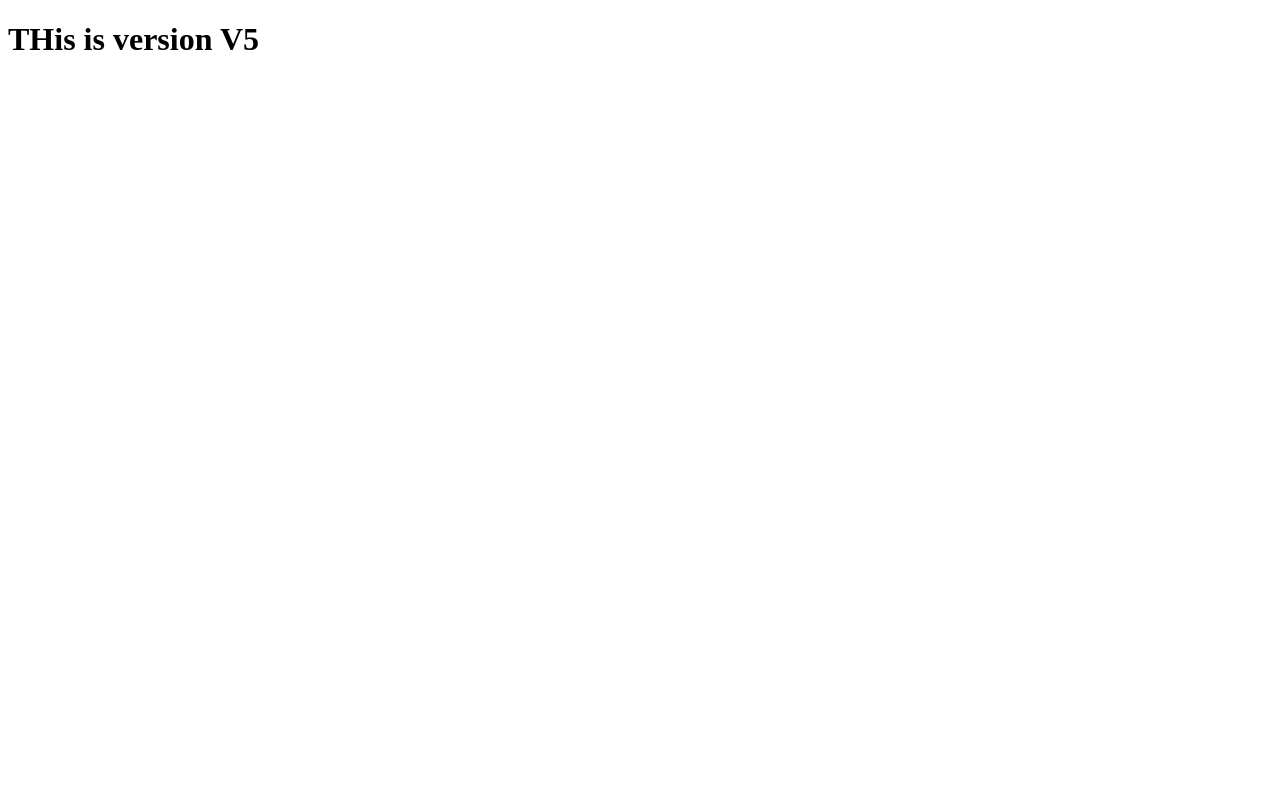
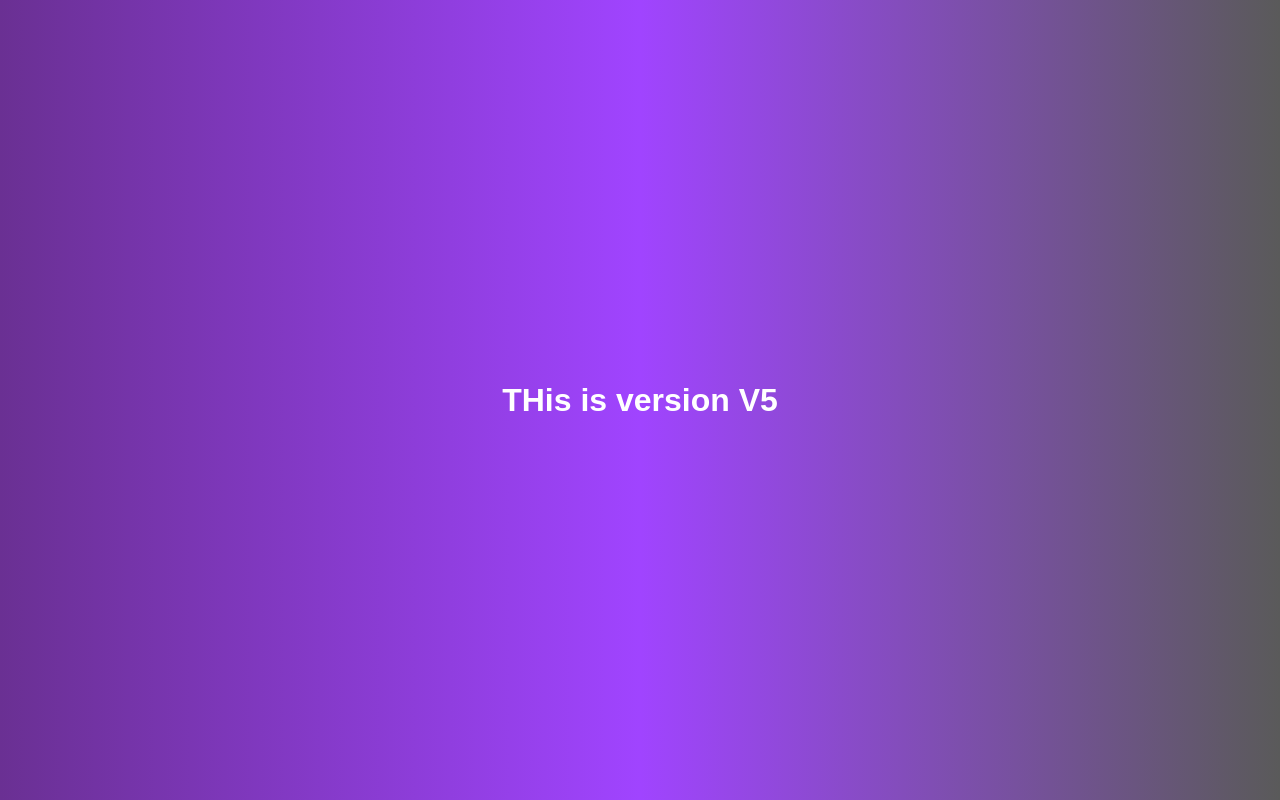
Before and after one commit to EASY-BILLING-SOFT/grepo, a plain HTML site: page index.html in a window 1280 px wide. Drawn offline with Linux system fonts and the light colour scheme.

Commit message:
Added Design for Website

```diff
--- a/index.html
+++ b/index.html
@@ -2,7 +2,9 @@
 <html lang="en">
 <head>
     <meta charset="UTF-8">
+    <meta http-equiv="X-UA-Compatible" content="IE-edge">
     <meta name="viewport" content="width=device-width, initial-scale=1.0">
+    <link rel="stylesheet" href="styles.css">
     <title>Document</title>
 </head>
 <body>
--- /dev/null
+++ b/styles.css
@@ -0,0 +1,17 @@
+/* styles.css */
+body{
+    /* Set a gradient background from purple to teal */
+    background: linear-gradient(to right,#6a3093,#a044ff,#5a5a5a);
+    font-family: Arial, sans-serif; /* Sets a clean, modern font */
+    color: white; /*Sets the text color to white for better contrast */
+    margin:0; /* Removes default margin */
+    padding: 0; /* Removes default padding */
+    display:flex; /* Enables flexbox layout */
+    justify-content:center; /* Centers content horiztally */
+    align-items:center; /* Centers content vertically */
+    height:100vh; /* Makes the body take the full height of the view */
+}
+h1{
+    font-size: 2em; /* Sets the size of the header text */
+    text-align: center; /* Centers the header text */
+}
```
